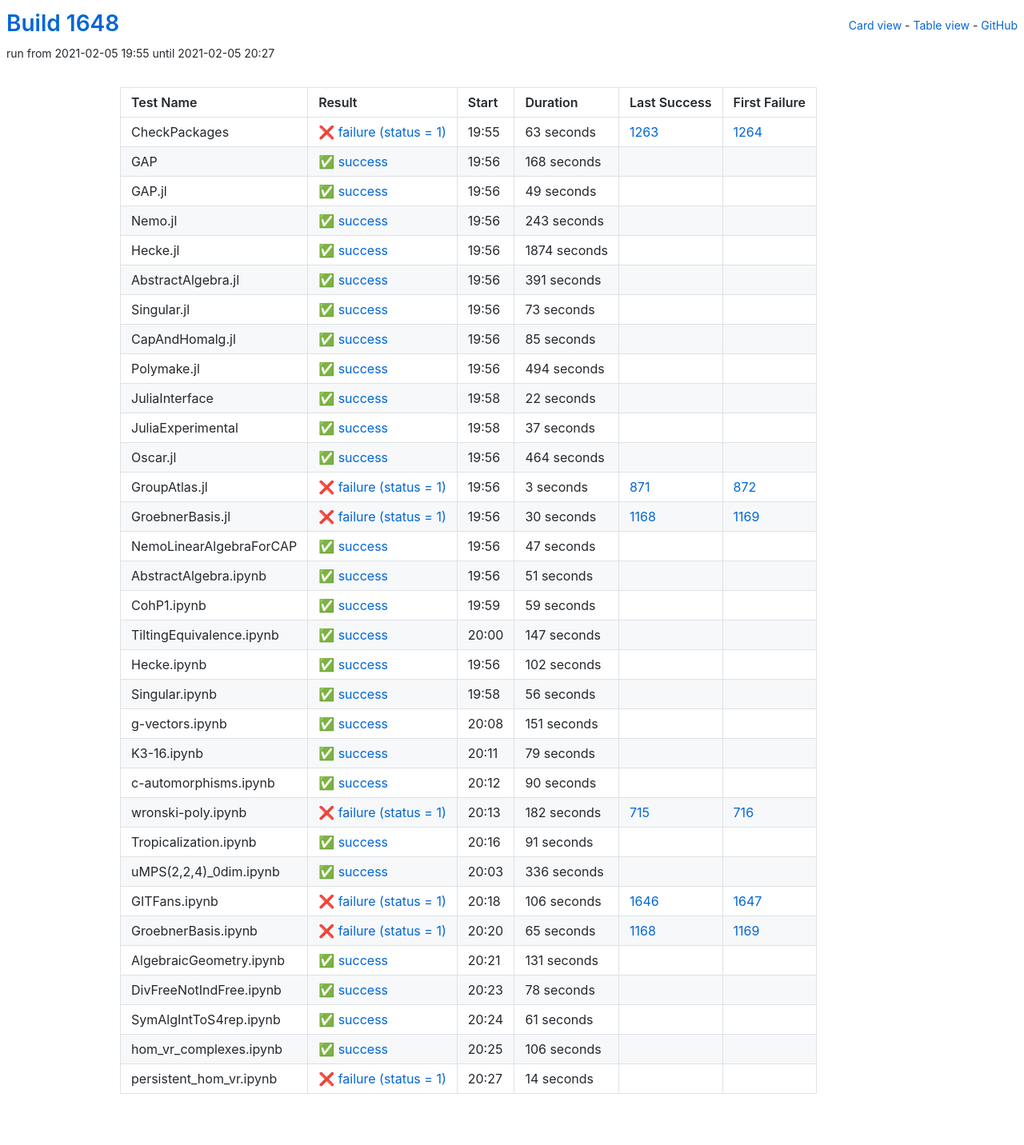
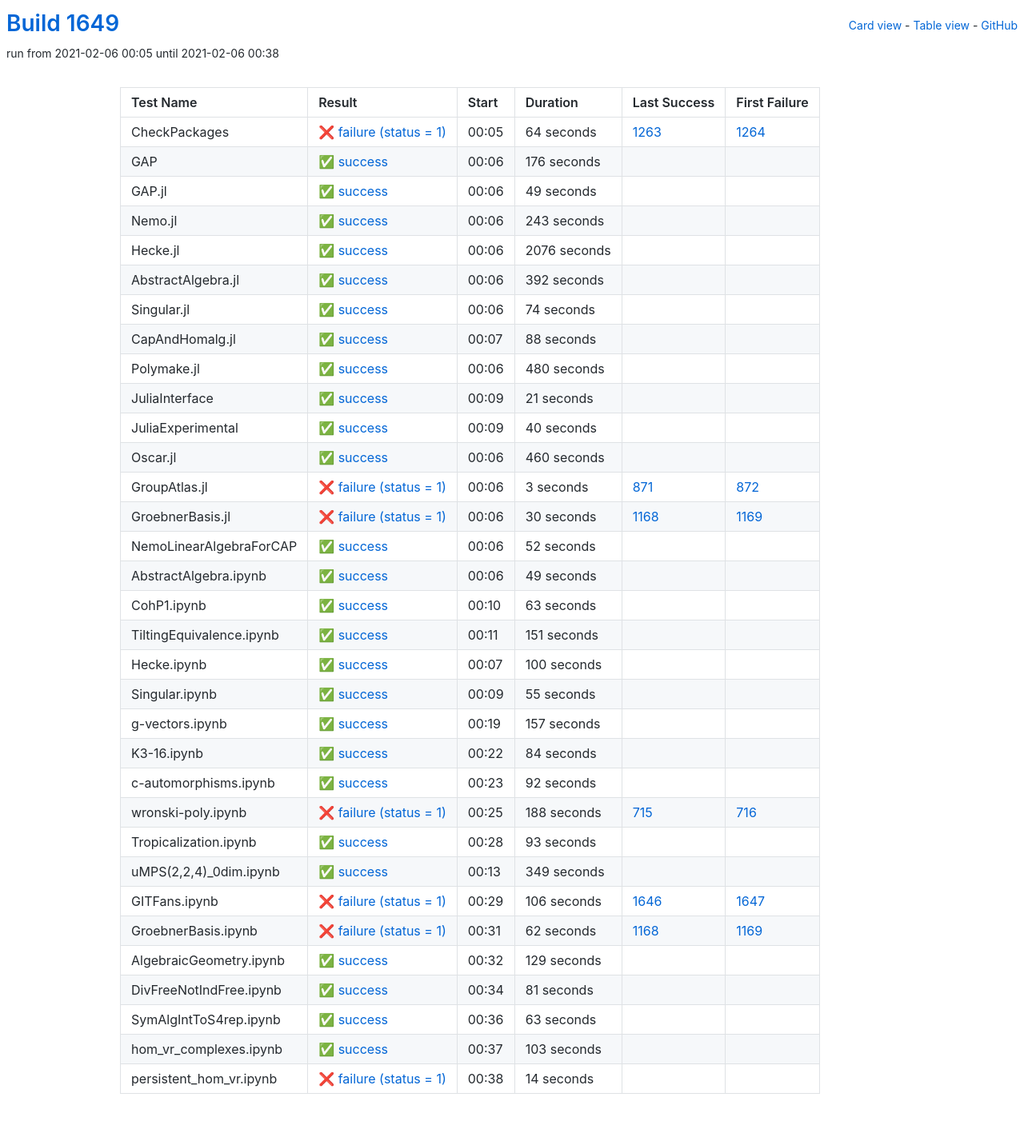
Before and after one commit to oscar-system/oscar-ci-status-stable, a Jekyll site: the page built from table.html, in a window 1280 px wide. Shown: the whole page at 80% size. Built offline with Jekyll 4.4.1, drawn with Linux system fonts in a browser that asks for light colours.

Commit message:
Build #1649

```diff
--- a/_data/ci.yml
+++ b/_data/ci.yml
@@ -1,6 +1,6 @@
 ---
-build: 1648
-build_url: https://oscarci.mathematik.uni-kl.de/job/oscar-stable/1648/
+build: 1649
+build_url: https://oscarci.mathematik.uni-kl.de/job/oscar-stable/1649/
 job: oscar-stable
 organization: oscar-system
 repo: oscar-ci-status-stable
@@ -8,32 +8,32 @@ repourl: https://github.com/oscar-system/oscar-ci-status-stable
 tests:
 - name: CheckPackages
   id: checkpackages
-  log: https://oscarci.mathematik.uni-kl.de/job/oscar-stable/1648/artifact/logs/build-1648/CheckPackages.log
-  start: 2021-02-05 19:55
+  log: https://oscarci.mathematik.uni-kl.de/job/oscar-stable/1649/artifact/logs/build-1649/CheckPackages.log
+  start: 2021-02-06 00:05
   success: false
   exitcode: 1
   status: failure
-  duration: 63
+  duration: 64
   last_success: 1263
   last_success_url: https://oscarci.mathematik.uni-kl.de/job/oscar-stable/1263/
   first_failure: 1264
   first_failure_url: https://oscarci.mathematik.uni-kl.de/job/oscar-stable/1264/
 - name: GAP
   id: gap
-  log: https://oscarci.mathematik.uni-kl.de/job/oscar-stable/1648/artifact/logs/build-1648/GAP.log
-  start: 2021-02-05 19:56
+  log: https://oscarci.mathematik.uni-kl.de/job/oscar-stable/1649/artifact/logs/build-1649/GAP.log
+  start: 2021-02-06 00:06
   success: true
   exitcode: 0
   status: success
-  duration: 168
+  duration: 176
   last_success: false
   last_success_url:
   first_failure: false
   first_failure_url:
 - name: GAP.jl
   id: gap-jl
-  log: https://oscarci.mathematik.uni-kl.de/job/oscar-stable/1648/artifact/logs/build-1648/GAP.jl.log
-  start: 2021-02-05 19:56
+  log: https://oscarci.mathematik.uni-kl.de/job/oscar-stable/1649/artifact/logs/build-1649/GAP.jl.log
+  start: 2021-02-06 00:06
   success: true
   exitcode: 0
   status: success
@@ -44,8 +44,8 @@ tests:
   first_failure_url:
 - name: Nemo.jl
   id: nemo-jl
-  log: https://oscarci.mathematik.uni-kl.de/job/oscar-stable/1648/artifact/logs/build-1648/Nemo.jl.log
-  start: 2021-02-05 19:56
+  log: https://oscarci.mathematik.uni-kl.de/job/oscar-stable/1649/artifact/logs/build-1649/Nemo.jl.log
+  start: 2021-02-06 00:06
   success: true
   exitcode: 0
   status: success
@@ -56,104 +56,104 @@ tests:
   first_failure_url:
 - name: Hecke.jl
   id: hecke-jl
-  log: https://oscarci.mathematik.uni-kl.de/job/oscar-stable/1648/artifact/logs/build-1648/Hecke.jl.log
-  start: 2021-02-05 19:56
+  log: https://oscarci.mathematik.uni-kl.de/job/oscar-stable/1649/artifact/logs/build-1649/Hecke.jl.log
+  start: 2021-02-06 00:06
   success: true
   exitcode: 0
   status: success
-  duration: 1874
+  duration: 2076
   last_success: false
   last_success_url:
   first_failure: false
   first_failure_url:
 - name: AbstractAlgebra.jl
   id: abstractalgebra-jl
-  log: https://oscarci.mathematik.uni-kl.de/job/oscar-stable/1648/artifact/logs/build-1648/AbstractAlgebra.jl.log
-  start: 2021-02-05 19:56
+  log: https://oscarci.mathematik.uni-kl.de/job/oscar-stable/1649/artifact/logs/build-1649/AbstractAlgebra.jl.log
+  start: 2021-02-06 00:06
   success: true
   exitcode: 0
   status: success
-  duration: 391
+  duration: 392
   last_success: false
   last_success_url:
   first_failure: false
   first_failure_url:
 - name: Singular.jl
   id: singular-jl
-  log: https://oscarci.mathematik.uni-kl.de/job/oscar-stable/1648/artifact/logs/build-1648/Singular.jl.log
-  start: 2021-02-05 19:56
+  log: https://oscarci.mathematik.uni-kl.de/job/oscar-stable/1649/artifact/logs/build-1649/Singular.jl.log
+  start: 2021-02-06 00:06
   success: true
   exitcode: 0
   status: success
-  duration: 73
+  duration: 74
   last_success: false
   last_success_url:
   first_failure: false
   first_failure_url:
 - name: CapAndHomalg.jl
   id: capandhomalg-jl
-  log: https://oscarci.mathematik.uni-kl.de/job/oscar-stable/1648/artifact/logs/build-1648/CapAndHomalg.jl.log
-  start: 2021-02-05 19:56
+  log: https://oscarci.mathematik.uni-kl.de/job/oscar-stable/1649/artifact/logs/build-1649/CapAndHomalg.jl.log
+  start: 2021-02-06 00:07
   success: true
   exitcode: 0
   status: success
-  duration: 85
+  duration: 88
   last_success: false
   last_success_url:
   first_failure: false
   first_failure_url:
 - name: Polymake.jl
   id: polymake-jl
-  log: https://oscarci.mathematik.uni-kl.de/job/oscar-stable/1648/artifact/logs/build-1648/Polymake.jl.log
-  start: 2021-02-05 19:56
+  log: https://oscarci.mathematik.uni-kl.de/job/oscar-stable/1649/artifact/logs/build-1649/Polymake.jl.log
+  start: 2021-02-06 00:06
   success: true
   exitcode: 0
   status: success
-  duration: 494
+  duration: 480
   last_success: false
   last_success_url:
   first_failure: false
   first_failure_url:
 - name: JuliaInterface
   id: juliainterface
-  log: https://oscarci.mathematik.uni-kl.de/job/oscar-stable/1648/artifact/logs/build-1648/JuliaInterface.log
-  start: 2021-02-05 19:58
+  log: https://oscarci.mathematik.uni-kl.de/job/oscar-stable/1649/artifact/logs/build-1649/JuliaInterface.log
+  start: 2021-02-06 00:09
   success: true
   exitcode: 0
   status: success
-  duration: 22
+  duration: 21
   last_success: false
   last_success_url:
   first_failure: false
   first_failure_url:
 - name: JuliaExperimental
   id: juliaexperimental
-  log: https://oscarci.mathematik.uni-kl.de/job/oscar-stable/1648/artifact/logs/build-1648/JuliaExperimental.log
-  start: 2021-02-05 19:58
+  log: https://oscarci.mathematik.uni-kl.de/job/oscar-stable/1649/artifact/logs/build-1649/JuliaExperimental.log
+  start: 2021-02-06 00:09
   success: true
   exitcode: 0
   status: success
-  duration: 37
+  duration: 40
   last_success: false
   last_success_url:
   first_failure: false
   first_failure_url:
 - name: Oscar.jl
   id: oscar-jl
-  log: https://oscarci.mathematik.uni-kl.de/job/oscar-stable/1648/artifact/logs/build-1648/Oscar.jl.log
-  start: 2021-02-05 19:56
+  log: https://oscarci.mathematik.uni-kl.de/job/oscar-stable/1649/artifact/logs/build-1649/Oscar.jl.log
+  start: 2021-02-06 00:06
   success: true
   exitcode: 0
   status: success
-  duration: 464
+  duration: 460
   last_success: false
   last_success_url:
   first_failure: false
   first_failure_url:
 - name: GroupAtlas.jl
   id: groupatlas-jl
-  log: https://oscarci.mathematik.uni-kl.de/job/oscar-stable/1648/artifact/logs/build-1648/GroupAtlas.jl.log
-  start: 2021-02-05 19:56
+  log: https://oscarci.mathematik.uni-kl.de/job/oscar-stable/1649/artifact/logs/build-1649/GroupAtlas.jl.log
+  start: 2021-02-06 00:06
   success: false
   exitcode: 1
   status: failure
@@ -164,8 +164,8 @@ tests:
   first_failure_url: https://oscarci.mathematik.uni-kl.de/job/oscar-stable/872/
 - name: GroebnerBasis.jl
   id: groebnerbasis-jl
-  log: https://oscarci.mathematik.uni-kl.de/job/oscar-stable/1648/artifact/logs/build-1648/GroebnerBasis.jl.log
-  start: 2021-02-05 19:56
+  log: https://oscarci.mathematik.uni-kl.de/job/oscar-stable/1649/artifact/logs/build-1649/GroebnerBasis.jl.log
+  start: 2021-02-06 00:06
   success: false
   exitcode: 1
   status: failure
@@ -176,80 +176,44 @@ tests:
   first_failure_url: https://oscarci.mathematik.uni-kl.de/job/oscar-stable/1169/
 - name: NemoLinearAlgebraForCAP
   id: nemolinearalgebraforcap
-  log: https://oscarci.mathematik.uni-kl.de/job/oscar-stable/1648/artifact/logs/build-1648/NemoLinearAlgebraForCAP.log
-  start: 2021-02-05 19:56
+  log: https://oscarci.mathematik.uni-kl.de/job/oscar-stable/1649/artifact/logs/build-1649/NemoLinearAlgebraForCAP.log
+  start: 2021-02-06 00:06
   success: true
   exitcode: 0
   status: success
-  duration: 47
+  duration: 52
   last_success: false
   last_success_url:
   first_failure: false
   first_failure_url:
 - name: AbstractAlgebra.ipynb
   id: abstractalgebra-ipynb
-  log: https://oscarci.mathematik.uni-kl.de/job/oscar-stable/1648/artifact/logs/build-1648/AbstractAlgebra.ipynb.log
-  start: 2021-02-05 19:56
+  log: https://oscarci.mathematik.uni-kl.de/job/oscar-stable/1649/artifact/logs/build-1649/AbstractAlgebra.ipynb.log
+  start: 2021-02-06 00:06
   success: true
   exitcode: 0
   status: success
-  duration: 51
+  duration: 49
   last_success: false
   last_success_url:
   first_failure: false
   first_failure_url:
 - name: CohP1.ipynb
   id: cohp1-ipynb
-  log: https://oscarci.mathematik.uni-kl.de/job/oscar-stable/1648/artifact/logs/build-1648/CohP1.ipynb.log
-  start: 2021-02-05 19:59
+  log: https://oscarci.mathematik.uni-kl.de/job/oscar-stable/1649/artifact/logs/build-1649/CohP1.ipynb.log
+  start: 2021-02-06 00:10
   success: true
   exitcode: 0
   status: success
-  duration: 59
+  duration: 63
   last_success: false
   last_success_url:
   first_failure: false
   first_failure_url:
 - name: TiltingEquivalence.ipynb
   id: tiltingequivalence-ipynb
-  log: https://oscarci.mathematik.uni-kl.de/job/oscar-stable/1648/artifact/logs/build-1648/TiltingEquivalence.ipynb.log
-  start: 2021-02-05 20:00
-  success: true
-  exitcode: 0
-  status: success
-  duration: 147
-  last_success: false
-  last_success_url:
-  first_failure: false
-  first_failure_url:
-- name: Hecke.ipynb
-  id: hecke-ipynb
-  log: https://oscarci.mathematik.uni-kl.de/job/oscar-stable/1648/artifact/logs/build-1648/Hecke.ipynb.log
-  start: 2021-02-05 19:56
-  success: true
-  exitcode: 0
-  status: success
-  duration: 102
-  last_success: false
-  last_success_url:
-  first_failure: false
-  first_failure_url:
-- name: Singular.ipynb
-  id: singular-ipynb
-  log: https://oscarci.mathematik.uni-kl.de/job/oscar-stable/1648/artifact/logs/build-1648/Singular.ipynb.log
-  start: 2021-02-05 19:58
-  success: true
-  exitcode: 0
-  status: success
-  duration: 56
-  last_success: false
-  last_success_url:
-  first_failure: false
-  first_failure_url:
-- name: g-vectors.ipynb
-  id: g-vectors-ipynb
-  log: https://oscarci.mathematik.uni-kl.de/job/oscar-stable/1648/artifact/logs/build-1648/g-vectors.ipynb.log
-  start: 2021-02-05 20:08
+  log: https://oscarci.mathematik.uni-kl.de/job/oscar-stable/1649/artifact/logs/build-1649/TiltingEquivalence.ipynb.log
+  start: 2021-02-06 00:11
   success: true
   exitcode: 0
   status: success
@@ -258,70 +222,106 @@ tests:
   last_success_url:
   first_failure: false
   first_failure_url:
-- name: K3-16.ipynb
-  id: k3-16-ipynb
-  log: https://oscarci.mathematik.uni-kl.de/job/oscar-stable/1648/artifact/logs/build-1648/K3-16.ipynb.log
-  start: 2021-02-05 20:11
+- name: Hecke.ipynb
+  id: hecke-ipynb
+  log: https://oscarci.mathematik.uni-kl.de/job/oscar-stable/1649/artifact/logs/build-1649/Hecke.ipynb.log
+  start: 2021-02-06 00:07
   success: true
   exitcode: 0
   status: success
-  duration: 79
+  duration: 100
+  last_success: false
+  last_success_url:
+  first_failure: false
+  first_failure_url:
+- name: Singular.ipynb
+  id: singular-ipynb
+  log: https://oscarci.mathematik.uni-kl.de/job/oscar-stable/1649/artifact/logs/build-1649/Singular.ipynb.log
+  start: 2021-02-06 00:09
+  success: true
+  exitcode: 0
+  status: success
+  duration: 55
+  last_success: false
+  last_success_url:
+  first_failure: false
+  first_failure_url:
+- name: g-vectors.ipynb
+  id: g-vectors-ipynb
+  log: https://oscarci.mathematik.uni-kl.de/job/oscar-stable/1649/artifact/logs/build-1649/g-vectors.ipynb.log
+  start: 2021-02-06 00:19
+  success: true
+  exitcode: 0
+  status: success
+  duration: 157
+  last_success: false
+  last_success_url:
+  first_failure: false
+  first_failure_url:
+- name: K3-16.ipynb
+  id: k3-16-ipynb
+  log: https://oscarci.mathematik.uni-kl.de/job/oscar-stable/1649/artifact/logs/build-1649/K3-16.ipynb.log
+  start: 2021-02-06 00:22
+  success: true
+  exitcode: 0
+  status: success
+  duration: 84
   last_success: false
   last_success_url:
   first_failure: false
   first_failure_url:
 - name: c-automorphisms.ipynb
   id: c-automorphisms-ipynb
-  log: https://oscarci.mathematik.uni-kl.de/job/oscar-stable/1648/artifact/logs/build-1648/c-automorphisms.ipynb.log
-  start: 2021-02-05 20:12
+  log: https://oscarci.mathematik.uni-kl.de/job/oscar-stable/1649/artifact/logs/build-1649/c-automorphisms.ipynb.log
+  start: 2021-02-06 00:23
   success: true
   exitcode: 0
   status: success
-  duration: 90
+  duration: 92
   last_success: false
   last_success_url:
   first_failure: false
   first_failure_url:
 - name: wronski-poly.ipynb
   id: wronski-poly-ipynb
-  log: https://oscarci.mathematik.uni-kl.de/job/oscar-stable/1648/artifact/logs/build-1648/wronski-poly.ipynb.log
-  start: 2021-02-05 20:13
+  log: https://oscarci.mathematik.uni-kl.de/job/oscar-stable/1649/artifact/logs/build-1649/wronski-poly.ipynb.log
+  start: 2021-02-06 00:25
   success: false
   exitcode: 1
   status: failure
-  duration: 182
+  duration: 188
   last_success: 715
   last_success_url: https://oscarci.mathematik.uni-kl.de/job/oscar-stable/715/
   first_failure: 716
   first_failure_url: https://oscarci.mathematik.uni-kl.de/job/oscar-stable/716/
 - name: Tropicalization.ipynb
   id: tropicalization-ipynb
-  log: https://oscarci.mathematik.uni-kl.de/job/oscar-stable/1648/artifact/logs/build-1648/Tropicalization.ipynb.log
-  start: 2021-02-05 20:16
+  log: https://oscarci.mathematik.uni-kl.de/job/oscar-stable/1649/artifact/logs/build-1649/Tropicalization.ipynb.log
+  start: 2021-02-06 00:28
   success: true
   exitcode: 0
   status: success
-  duration: 91
+  duration: 93
   last_success: false
   last_success_url:
   first_failure: false
   first_failure_url:
 - name: uMPS(2,2,4)_0dim.ipynb
   id: umps-2-2-4-0dim-ipynb
-  log: https://oscarci.mathematik.uni-kl.de/job/oscar-stable/1648/artifact/logs/build-1648/uMPS-2-2-4-_0dim.ipynb.log
-  start: 2021-02-05 20:03
+  log: https://oscarci.mathematik.uni-kl.de/job/oscar-stable/1649/artifact/logs/build-1649/uMPS-2-2-4-_0dim.ipynb.log
+  start: 2021-02-06 00:13
   success: true
   exitcode: 0
   status: success
-  duration: 336
+  duration: 349
   last_success: false
   last_success_url:
   first_failure: false
   first_failure_url:
 - name: GITFans.ipynb
   id: gitfans-ipynb
-  log: https://oscarci.mathematik.uni-kl.de/job/oscar-stable/1648/artifact/logs/build-1648/GITFans.ipynb.log
-  start: 2021-02-05 20:18
+  log: https://oscarci.mathematik.uni-kl.de/job/oscar-stable/1649/artifact/logs/build-1649/GITFans.ipynb.log
+  start: 2021-02-06 00:29
   success: false
   exitcode: 1
   status: failure
@@ -332,68 +332,68 @@ tests:
   first_failure_url: https://oscarci.mathematik.uni-kl.de/job/oscar-stable/1647/
 - name: GroebnerBasis.ipynb
   id: groebnerbasis-ipynb
-  log: https://oscarci.mathematik.uni-kl.de/job/oscar-stable/1648/artifact/logs/build-1648/GroebnerBasis.ipynb.log
-  start: 2021-02-05 20:20
+  log: https://oscarci.mathematik.uni-kl.de/job/oscar-stable/1649/artifact/logs/build-1649/GroebnerBasis.ipynb.log
+  start: 2021-02-06 00:31
   success: false
   exitcode: 1
   status: failure
-  duration: 65
+  duration: 62
   last_success: 1168
   last_success_url: https://oscarci.mathematik.uni-kl.de/job/oscar-stable/1168/
   first_failure: 1169
   first_failure_url: https://oscarci.mathematik.uni-kl.de/job/oscar-stable/1169/
 - name: AlgebraicGeometry.ipynb
   id: algebraicgeometry-ipynb
-  log: https://oscarci.mathematik.uni-kl.de/job/oscar-stable/1648/artifact/logs/build-1648/AlgebraicGeometry.ipynb.log
-  start: 2021-02-05 20:21
+  log: https://oscarci.mathematik.uni-kl.de/job/oscar-stable/1649/artifact/logs/build-1649/AlgebraicGeometry.ipynb.log
+  start: 2021-02-06 00:32
   success: true
   exitcode: 0
   status: success
-  duration: 131
+  duration: 129
   last_success: false
   last_success_url:
   first_failure: false
   first_failure_url:
 - name: DivFreeNotIndFree.ipynb
   id: divfreenotindfree-ipynb
-  log: https://oscarci.mathematik.uni-kl.de/job/oscar-stable/1648/artifact/logs/build-1648/DivFreeNotIndFree.ipynb.log
-  start: 2021-02-05 20:23
+  log: https://oscarci.mathematik.uni-kl.de/job/oscar-stable/1649/artifact/logs/build-1649/DivFreeNotIndFree.ipynb.log
+  start: 2021-02-06 00:34
   success: true
   exitcode: 0
   status: success
-  duration: 78
+  duration: 81
   last_success: false
   last_success_url:
   first_failure: false
   first_failure_url:
 - name: SymAlgIntToS4rep.ipynb
   id: symalginttos4rep-ipynb
-  log: https://oscarci.mathematik.uni-kl.de/job/oscar-stable/1648/artifact/logs/build-1648/SymAlgIntToS4rep.ipynb.log
-  start: 2021-02-05 20:24
+  log: https://oscarci.mathematik.uni-kl.de/job/oscar-stable/1649/artifact/logs/build-1649/SymAlgIntToS4rep.ipynb.log
+  start: 2021-02-06 00:36
   success: true
   exitcode: 0
   status: success
-  duration: 61
+  duration: 63
   last_success: false
   last_success_url:
   first_failure: false
   first_failure_url:
 - name: hom_vr_complexes.ipynb
   id: hom-vr-complexes-ipynb
-  log: https://oscarci.mathematik.uni-kl.de/job/oscar-stable/1648/artifact/logs/build-1648/hom_vr_complexes.ipynb.log
-  start: 2021-02-05 20:25
+  log: https://oscarci.mathematik.uni-kl.de/job/oscar-stable/1649/artifact/logs/build-1649/hom_vr_complexes.ipynb.log
+  start: 2021-02-06 00:37
   success: true
   exitcode: 0
   status: success
-  duration: 106
+  duration: 103
   last_success: false
   last_success_url:
   first_failure: false
   first_failure_url:
 - name: persistent_hom_vr.ipynb
   id: persistent-hom-vr-ipynb
-  log: https://oscarci.mathematik.uni-kl.de/job/oscar-stable/1648/artifact/logs/build-1648/persistent_hom_vr.ipynb.log
-  start: 2021-02-05 20:27
+  log: https://oscarci.mathematik.uni-kl.de/job/oscar-stable/1649/artifact/logs/build-1649/persistent_hom_vr.ipynb.log
+  start: 2021-02-06 00:38
   success: false
   exitcode: 1
   status: failure
```
Also changed, not shown: README.md.
